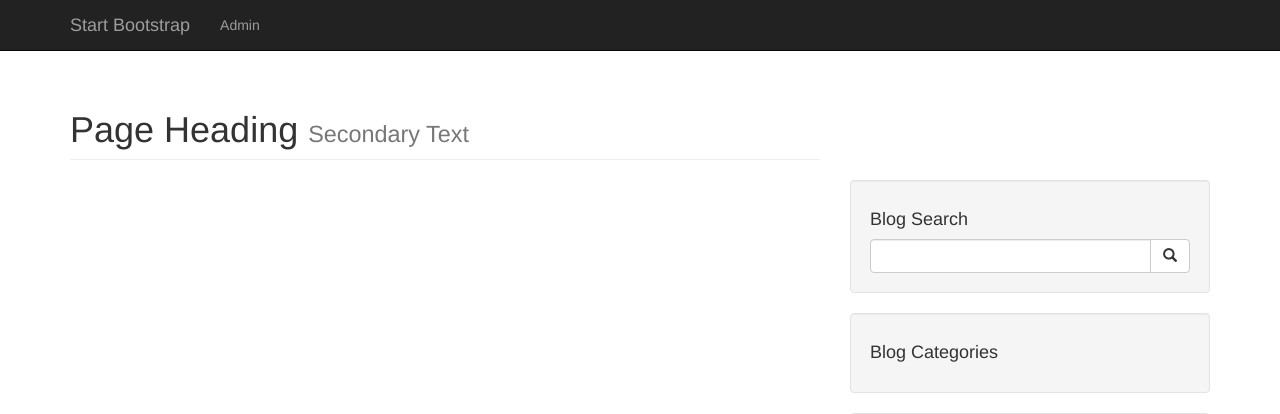
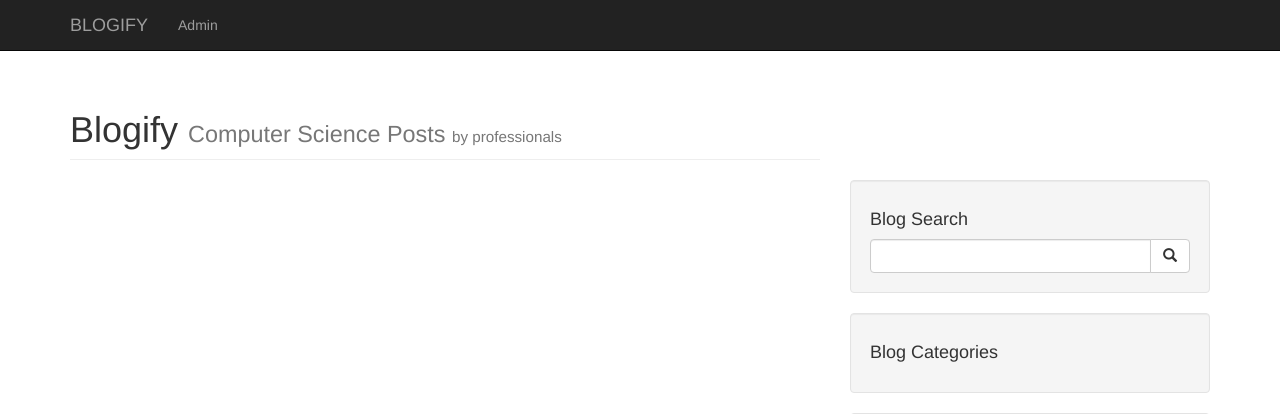
Before and after one commit to dev1203/PHP-CMS-PROJECT, a PHP site: page / in a window 1280 px wide. Shown: the top 414 px of the page. Run offline with PHP 8.4, Linux system fonts and the light colour scheme; data that the repository does not hold is empty.

Commit message:
Navigation fix

```diff
--- a/includes/navigation.php
+++ b/includes/navigation.php
@@ -9,7 +9,7 @@
                 <span class="icon-bar"></span>
                 <span class="icon-bar"></span>
             </button>
-            <a class="navbar-brand" href="#">Start Bootstrap</a>
+            <a class="navbar-brand" href="index.php">BLOGIFY</a>
         </div>
         <!-- Collect the nav links, forms, and other content for toggling -->
         <div class="collapse navbar-collapse" id="bs-example-navbar-collapse-1">
--- a/index.php
+++ b/index.php
@@ -10,8 +10,8 @@
         <div class="row">
            <div class="col-md-8">
                <h1 class="page-header">
-                   Page Heading
-                   <small>Secondary Text</small>
+                   Blogify
+                   <small>Computer Science Posts <small>by professionals</small></small>
                </h1>
            </div>
 
--- a/post.php
+++ b/post.php
@@ -19,7 +19,7 @@ if(isset($_GET['id'])){
                 <!-- Blog Post -->
 
                 <!-- Title -->
-                <h1 ><?php echo $row['post_title'];?></h1>
+                <h1><?php echo $row['post_title'];?></h1>
 
                 <!-- Author -->
                 <p class="lead">
--- a/search.php
+++ b/search.php
@@ -2,7 +2,6 @@
 <?php include "includes/header.php"; ?>
 <?php include "includes/navigation.php";  ?>
 <div class="container">
-
     <div class="row">
         <!-- Blog Entries Column -->
         <div class="col-md-8">
@@ -33,6 +32,7 @@ function print_query($result){
     <div class="col-md-8">
         <?php
         while($row = mysqli_fetch_assoc($result)){
+            $post_id=$row['post_id'];
             $title = $row["post_title"];
             $author = $row["post_author"];
             $date = $row["post_date"];
@@ -41,7 +41,7 @@ function print_query($result){
             $tags= $row["post_tags"];
             ?>
             <h2>
-                <a href="#"><?php echo $title ?></a>
+                <a href="post.php?id=<?php echo $post_id ?>"><?php echo $title ?></a>
             </h2>
             <p class="lead">
                 by <a href="index.php"><?php  echo $author ?></a>
@@ -51,7 +51,7 @@ function print_query($result){
             <img class="img-responsive" src="./Images/<?php echo $image?>" alt="">
             <hr>
             <p><?php  echo $content ?></p>
-            <a class="btn btn-primary" href="#">Read More <span class="glyphicon glyphicon-chevron-right"></span></a>
+            <a class="btn btn-primary" href="post.php?id=<?php echo $post_id ?>">Read More <span class="glyphicon glyphicon-chevron-right"></span></a>
             <hr>
             <?php
         }
```
